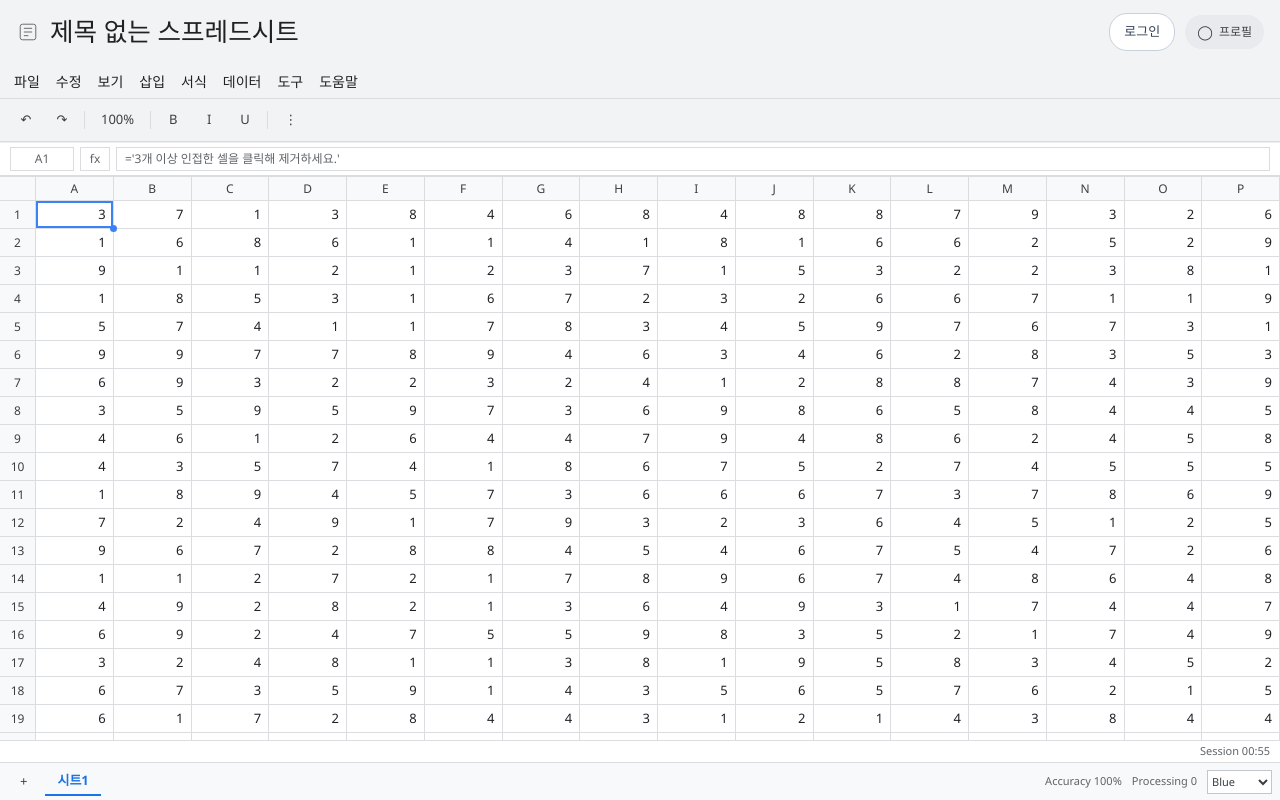
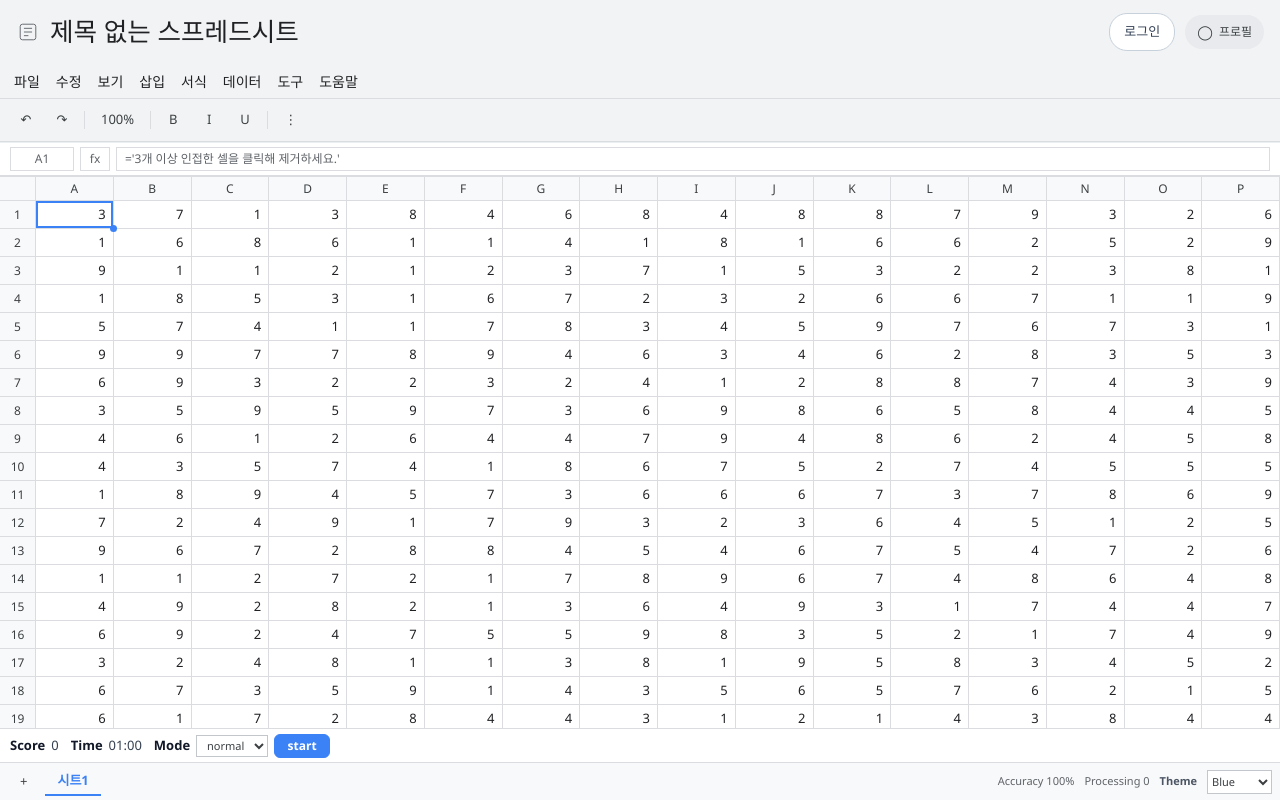
Before and after one commit to aeongiii/working-game, a React (Vite) app: page / in a window 1280 px wide. Built offline with nearby package versions, Linux system fonts and the light colour scheme.

Commit message:
feat: polish gameplay UI and add staging pages deployment

```diff
--- a/src/App.tsx
+++ b/src/App.tsx
@@ -2,7 +2,7 @@ import { useEffect, useMemo, useState } from 'react'
 import { GRID_COLS, GRID_ROWS, cloneGrid, createInitialGrid, findConnectedGroup, type Cell } from './game'
 
 const STORAGE_THEME_KEY = 'theme'
-const ROUND_MS = 60000
+const MISS_PENALTY = 2
 
 const THEMES = [
   { label: 'Blue', value: '59 130 246' },
@@ -10,6 +10,15 @@ const THEMES = [
   { label: 'Emerald', value: '5 150 105' },
   { label: 'Amber', value: '180 83 9' },
 ]
+
+const DIFFICULTIES = {
+  easy: { label: 'Easy', roundMs: 90000 },
+  normal: { label: 'Normal', roundMs: 60000 },
+  hard: { label: 'Hard', roundMs: 45000 },
+} as const
+
+type Difficulty = keyof typeof DIFFICULTIES
+type GamePhase = 'ready' | 'running' | 'paused' | 'ended'
 
 const COLUMN_LABELS = Array.from({ length: GRID_COLS }, (_, index) =>
   String.fromCharCode(65 + index),
@@ -26,6 +35,14 @@ function toClock(ms: number) {
   const min = Math.floor(totalSeconds / 60)
   const sec = totalSeconds % 60
   return `${String(min).padStart(2, '0')}:${String(sec).padStart(2, '0')}`
+}
+
+function toRgba(rgb: string, alpha: number) {
+  const parts = rgb
+    .trim()
+    .split(/\s+/)
+    .map((item) => Number(item))
+  return `rgba(${parts[0]}, ${parts[1]}, ${parts[2]}, ${alpha})`
 }
 
 function WorkingGameLogo() {
@@ -180,6 +197,7 @@ function SheetBar({
       <div className="sheet-status">
         <span>Accuracy {hiddenMode ? '--' : `${accuracy}%`}</span>
         <span>Processing {hiddenMode ? '--' : score.toLocaleString()}</span>
+        <span className="theme-label">Theme</span>
         <select value={theme} onChange={(event) => onThemeChange(event.target.value)}>
           {THEMES.map((item) => (
             <option key={item.value} value={item.value}>
@@ -200,18 +218,30 @@ function App() {
   const [activeIndex, setActiveIndex] = useState(0)
   const [hiddenMode, setHiddenMode] = useState(false)
   const [previewIndices, setPreviewIndices] = useState<Set<number>>(new Set())
-  const [timeLeftMs, setTimeLeftMs] = useState(ROUND_MS)
+  const [difficulty, setDifficulty] = useState<Difficulty>('normal')
+  const [lockedDifficulty, setLockedDifficulty] = useState<Difficulty>('normal')
+  const [phase, setPhase] = useState<GamePhase>('ready')
+  const [timeLeftMs, setTimeLeftMs] = useState<number>(DIFFICULTIES.normal.roundMs)
   const [theme, setTheme] = useState<string>(() => {
     return localStorage.getItem(STORAGE_THEME_KEY) ?? THEMES[0].value
   })
 
-  const isRoundOver = timeLeftMs <= 0
   const activeAddress = useMemo(() => toAddress(activeIndex), [activeIndex])
+  const isRoundOver = phase === 'ended'
 
   useEffect(() => {
     document.documentElement.style.setProperty('--accent', theme)
+    document.documentElement.style.setProperty('--chrome-accent-soft', toRgba(theme, 0.08))
+    document.documentElement.style.setProperty('--chrome-accent-mid', toRgba(theme, 0.14))
+    document.documentElement.style.setProperty('--chrome-accent-strong', toRgba(theme, 0.2))
     localStorage.setItem(STORAGE_THEME_KEY, theme)
   }, [theme])
+
+  useEffect(() => {
+    if (phase === 'ready') {
+      setTimeLeftMs(DIFFICULTIES[difficulty].roundMs)
+    }
+  }, [difficulty, phase])
 
   useEffect(() => {
     const onKeyDown = (event: KeyboardEvent) => {
@@ -230,27 +260,36 @@ function App() {
         setActiveIndex(0)
         setHiddenMode(false)
         setPreviewIndices(new Set())
-        setTimeLeftMs(ROUND_MS)
+        setTimeLeftMs(DIFFICULTIES[lockedDifficulty].roundMs)
+        setPhase('running')
       }
     }
     window.addEventListener('keydown', onKeyDown)
     return () => window.removeEventListener('keydown', onKeyDown)
-  }, [isRoundOver])
+  }, [isRoundOver, lockedDifficulty])
 
   useEffect(() => {
-    if (hiddenMode || isRoundOver) {
+    if (hiddenMode || phase !== 'running') {
       return
     }
 
     const timer = window.setInterval(() => {
-      setTimeLeftMs((prev) => Math.max(0, prev - 100))
+      setTimeLeftMs((prev) => {
+        const next = Math.max(0, prev - 100)
+        if (next === 0) {
+          setPhase('ended')
+        }
+        return next
+      })
     }, 100)
 
     return () => window.clearInterval(timer)
-  }, [hiddenMode, isRoundOver])
+  }, [hiddenMode, phase])
+
+  const canPlay = phase === 'running' && !hiddenMode
 
   const handleCellHover = (index: number) => {
-    if (hiddenMode || isRoundOver) {
+    if (!canPlay) {
       return
     }
 
@@ -267,7 +306,7 @@ function App() {
   }
 
   const handleCellClick = (index: number) => {
-    if (hiddenMode || isRoundOver) {
+    if (!canPlay) {
       return
     }
 
@@ -276,11 +315,13 @@ function App() {
 
     const value = cells[index].value
     if (value === null) {
+      setScore((prev) => Math.max(0, prev - MISS_PENALTY))
       return
     }
 
     const group = findConnectedGroup(cells, index)
     if (group.length < 3) {
+      setScore((prev) => Math.max(0, prev - MISS_PENALTY))
       return
     }
 
@@ -296,6 +337,19 @@ function App() {
     setClearCount((prev) => prev + 1)
   }
 
+  const startGame = () => {
+    setLockedDifficulty(difficulty)
+    setCells(createInitialGrid())
+    setScore(0)
+    setClickCount(0)
+    setClearCount(0)
+    setActiveIndex(0)
+    setHiddenMode(false)
+    setPreviewIndices(new Set())
+    setTimeLeftMs(DIFFICULTIES[difficulty].roundMs)
+    setPhase('running')
+  }
+
   const restart = () => {
     setCells(createInitialGrid())
     setScore(0)
@@ -304,7 +358,18 @@ function App() {
     setActiveIndex(0)
     setHiddenMode(false)
     setPreviewIndices(new Set())
-    setTimeLeftMs(ROUND_MS)
+    setTimeLeftMs(DIFFICULTIES[lockedDifficulty].roundMs)
+    setPhase('running')
+  }
+
+  const togglePause = () => {
+    if (phase === 'running') {
+      setPhase('paused')
+      return
+    }
+    if (phase === 'paused') {
+      setPhase('running')
+    }
   }
 
   return (
@@ -319,10 +384,50 @@ function App() {
         onCellHover={handleCellHover}
         onCellLeave={handleCellLeave}
       />
-      <div className="wg-runtime">{hiddenMode ? '숨김 모드' : `Session ${toClock(timeLeftMs)}`}</div>
+      <div className="wg-runtime">
+        <div className="wg-runtime-main">
+          <span className="metric">
+            <strong>Score</strong>
+            <span>{score.toLocaleString()}</span>
+          </span>
+          <span className="metric">
+            <strong>Time</strong>
+            <span>{toClock(timeLeftMs)}</span>
+          </span>
+          <span className="metric">
+            <strong>Mode</strong>
+            <select
+              value={phase === 'ready' ? difficulty : lockedDifficulty}
+              onChange={(event) => setDifficulty(event.target.value as Difficulty)}
+              disabled={phase !== 'ready'}
+            >
+              <option value="easy">easy</option>
+              <option value="normal">normal</option>
+              <option value="hard">hard</option>
+            </select>
+            {phase === 'ready' && (
+              <button type="button" className="wg-start-btn" onClick={startGame}>
+                start
+              </button>
+            )}
+          </span>
+        </div>
+        <div className="wg-runtime-controls">
+          {(phase === 'running' || phase === 'paused') && (
+            <>
+              <button type="button" onClick={togglePause}>
+                {phase === 'paused' ? 'resume' : 'pause'}
+              </button>
+              <button type="button" onClick={restart}>
+                retry
+              </button>
+            </>
+          )}
+        </div>
+      </div>
       {isRoundOver && (
         <div className="wg-round-result" role="status">
-          <span>Processing {score.toLocaleString()}</span>
+          <span>Final {score.toLocaleString()}</span>
           <button type="button" onClick={restart}>
             retry
           </button>
--- a/src/index.css
+++ b/src/index.css
@@ -5,6 +5,9 @@
   --accent: 26 115 232;
   --bg: #f1f3f4;
   --chrome: #f1f3f4;
+  --chrome-accent-soft: rgba(26, 115, 232, 0.08);
+  --chrome-accent-mid: rgba(26, 115, 232, 0.14);
+  --chrome-accent-strong: rgba(26, 115, 232, 0.2);
   --line: #dadce0;
   --line-dark: #c3c7cc;
   --text: #202124;
@@ -112,6 +115,7 @@ body {
   align-items: center;
   gap: 16px;
   font-size: 14px;
+  background: var(--chrome);
 }
 
 .wg-toolbar {
@@ -122,6 +126,7 @@ body {
   gap: 8px;
   border-top: 1px solid var(--line);
   border-bottom: 1px solid var(--line);
+  background: var(--chrome);
 }
 
 .tool {
@@ -273,34 +278,114 @@ body {
 }
 
 .wg-runtime {
-  height: 22px;
+  min-height: 34px;
   display: flex;
   align-items: center;
-  justify-content: flex-end;
-  padding: 0 10px;
-  font-size: 11px;
+  justify-content: space-between;
+  gap: 10px;
+  padding: 4px 10px;
+  font-size: 12px;
   color: var(--muted);
   border-top: 1px solid var(--line);
 }
 
+.wg-runtime-main {
+  display: flex;
+  align-items: center;
+  gap: 12px;
+}
+
+.wg-runtime-main .metric {
+  display: inline-flex;
+  align-items: center;
+  gap: 6px;
+  color: #374151;
+}
+
+.wg-runtime-main .metric strong {
+  color: #111827;
+  font-size: 13px;
+  font-weight: 700;
+}
+
+.wg-runtime-main .metric > span {
+  font-size: 13px;
+  font-weight: 400;
+}
+
+.wg-runtime-main .metric select {
+  height: 22px;
+  border: 1px solid var(--line-dark);
+  background: #fff;
+  color: #3c4043;
+  font-size: 11px;
+  padding: 0 6px;
+}
+
+.wg-start-btn {
+  height: 24px;
+  min-width: 56px;
+  border: 1px solid rgb(var(--accent));
+  border-radius: 6px;
+  background: rgb(var(--accent));
+  color: #fff;
+  font-size: 12px;
+  font-weight: 700;
+  padding: 0 12px;
+  cursor: pointer;
+}
+
+.wg-start-btn:hover {
+  filter: brightness(0.96);
+}
+
+.wg-runtime-main .metric select:disabled {
+  background: #f3f4f6;
+  color: #6b7280;
+}
+
+.wg-runtime-controls {
+  display: flex;
+  align-items: center;
+  gap: 6px;
+}
+
+.wg-runtime-controls select,
+.wg-runtime-controls button {
+  height: 24px;
+  border: 1px solid var(--line-dark);
+  background: #fff;
+  color: #3c4043;
+  font-size: 11px;
+  padding: 0 8px;
+  cursor: pointer;
+}
+
+.wg-runtime-controls button:disabled {
+  opacity: 0.55;
+  cursor: default;
+}
+
 .wg-round-result {
-  height: 28px;
+  height: 30px;
   border-top: 1px solid var(--line);
   display: flex;
   align-items: center;
   justify-content: flex-end;
   gap: 10px;
   padding: 0 10px;
-  font-size: 11px;
-  color: var(--muted);
+  font-size: 12px;
+  color: #374151;
+  background: #fafbfc;
 }
 
 .wg-round-result button {
-  border: 1px solid var(--line-dark);
-  background: #f8f9fa;
-  color: #3c4043;
-  font-size: 11px;
-  padding: 3px 8px;
+  border: 1px solid #b9c7d6;
+  background: #eef4fb;
+  color: #1f3b5c;
+  font-size: 12px;
+  font-weight: 600;
+  padding: 4px 10px;
   cursor: pointer;
 }
 
@@ -331,8 +416,8 @@ body {
 }
 
 .sheet-tabs button.active {
-  color: #1a73e8;
-  border-bottom: 2px solid #1a73e8;
+  color: rgb(var(--accent));
+  border-bottom: 2px solid rgb(var(--accent));
   font-weight: 600;
 }
 
@@ -352,6 +437,11 @@ body {
   font-size: 11px;
 }
 
+.theme-label {
+  color: #4b5563;
+  font-weight: 700;
+}
+
 @media (max-width: 900px) {
   .wg-doc-title {
     font-size: 1rem;
@@ -366,4 +456,9 @@ body {
   .sheet-status span {
     display: none;
   }
+
+  .wg-runtime {
+    flex-direction: column;
+    align-items: flex-start;
+  }
 }
--- a/vite.config.ts
+++ b/vite.config.ts
@@ -3,5 +3,6 @@ import react from '@vitejs/plugin-react'
 import tailwindcss from '@tailwindcss/vite'
 
 export default defineConfig({
+  base: '/working-game/',
   plugins: [react(), tailwindcss()],
 })
```
